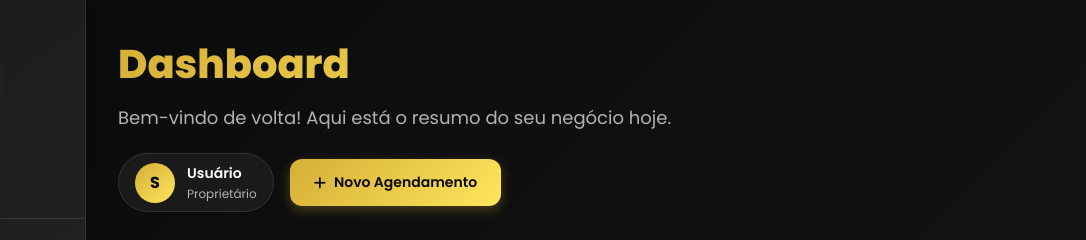
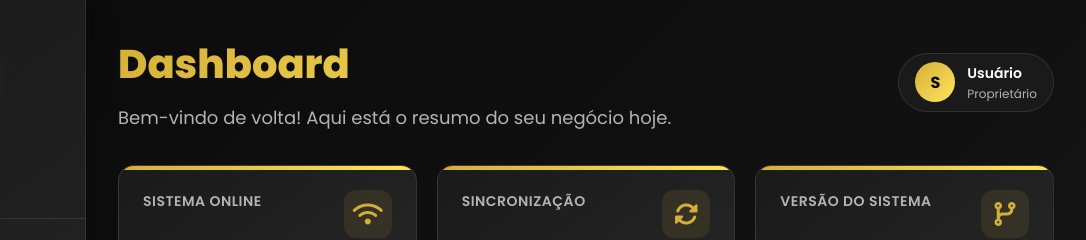
Before and after one commit to MateusProDev/barbearia_samuel_abreu-main, a plain HTML site: page dashboard-modern.html in a window 1280 px wide. Shown: the top 240 px of the page, 194-1280 px from the left. Drawn offline with Linux system fonts and the light colour scheme; no server answers; sample sign-in values are in the browser's storage.

```diff
--- a/dashboard-modern.html
+++ b/dashboard-modern.html
@@ -904,10 +904,6 @@
                         <p>Proprietário</p>
                     </div>
                 </div>
-                <a href="#new-appointment" class="btn-primary">
-                    <i class="fas fa-plus"></i>
-                    Novo Agendamento
-                </a>
             </div>
         </header>
 
```
